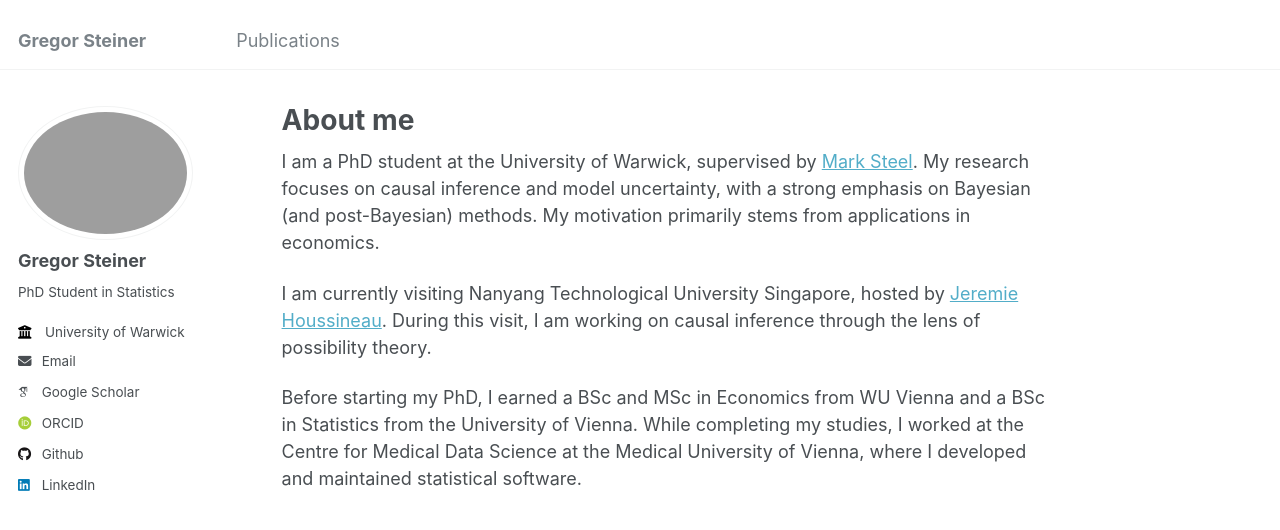
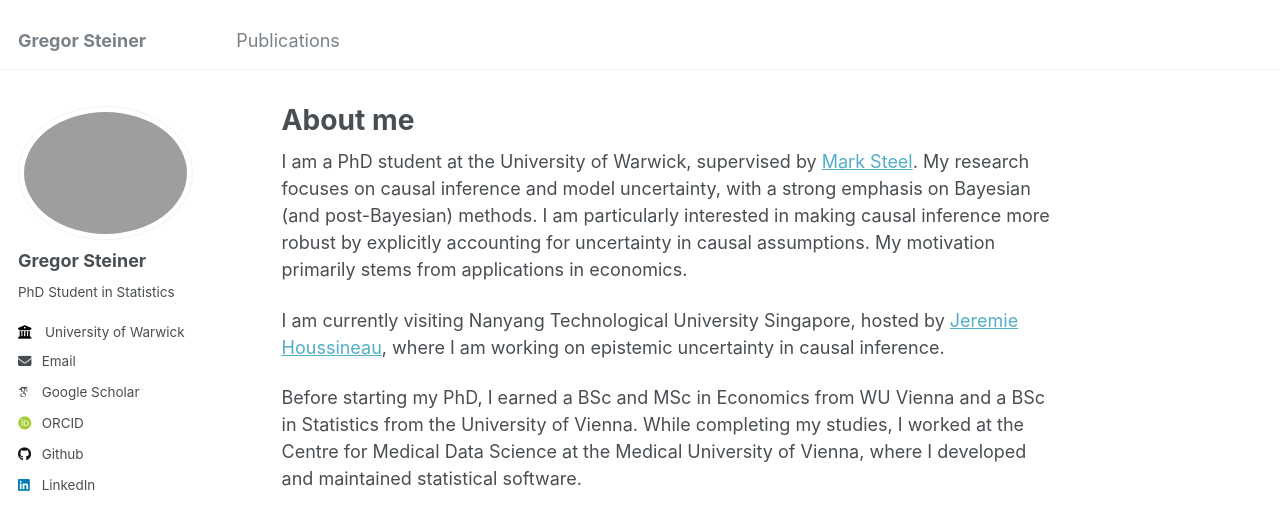
Before and after one commit to gregorsteiner/gregorsteiner.github.io, a Jekyll site: the page built from _pages/about.md, in a window 1280 px wide. Shown: the top 530 px of the page. Built offline with Jekyll 4.4.1, drawn with Linux system fonts in a browser that asks for light colours; some web fonts are replaced.

Commit message:
Update about.md

```diff
--- a/_pages/about.md
+++ b/_pages/about.md
@@ -7,8 +7,8 @@ redirect_from:
   - /about.html
 ---
 
-I am a PhD student at the University of Warwick, supervised by [Mark Steel](https://warwick.ac.uk/fac/sci/statistics/staff/academic-research/steel/). My research focuses on causal inference and model uncertainty, with a strong emphasis on Bayesian (and post-Bayesian) methods. My motivation primarily stems from applications in economics.
+I am a PhD student at the University of Warwick, supervised by [Mark Steel](https://warwick.ac.uk/fac/sci/statistics/staff/academic-research/steel/). My research focuses on causal inference and model uncertainty, with a strong emphasis on Bayesian (and post-Bayesian) methods. I am particularly interested in making causal inference more robust by explicitly accounting for uncertainty in causal assumptions. My motivation primarily stems from applications in economics.
 
-I am currently visiting Nanyang Technological University Singapore, hosted by [Jeremie Houssineau](https://jeremiehoussineau.com/). During this visit, I am working on causal inference through the lens of possibility theory.
+I am currently visiting Nanyang Technological University Singapore, hosted by [Jeremie Houssineau](https://jeremiehoussineau.com/), where I am working on epistemic uncertainty in causal inference.
 
 Before starting my PhD, I earned a BSc and MSc in Economics from WU Vienna and a BSc in Statistics from the University of Vienna. While completing my studies, I worked at the Centre for Medical Data Science at the Medical University of Vienna, where I developed and maintained statistical software.
```
